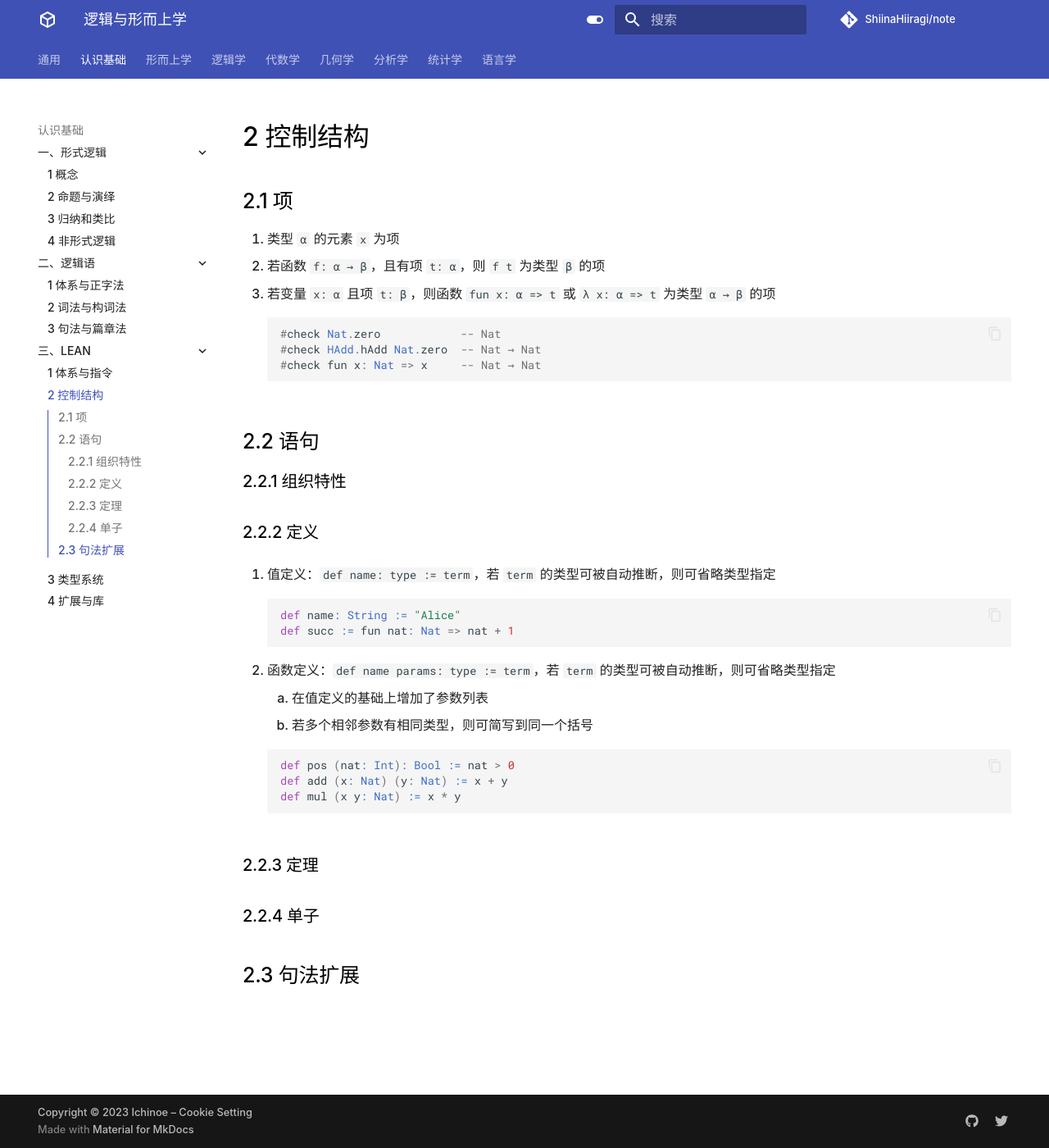
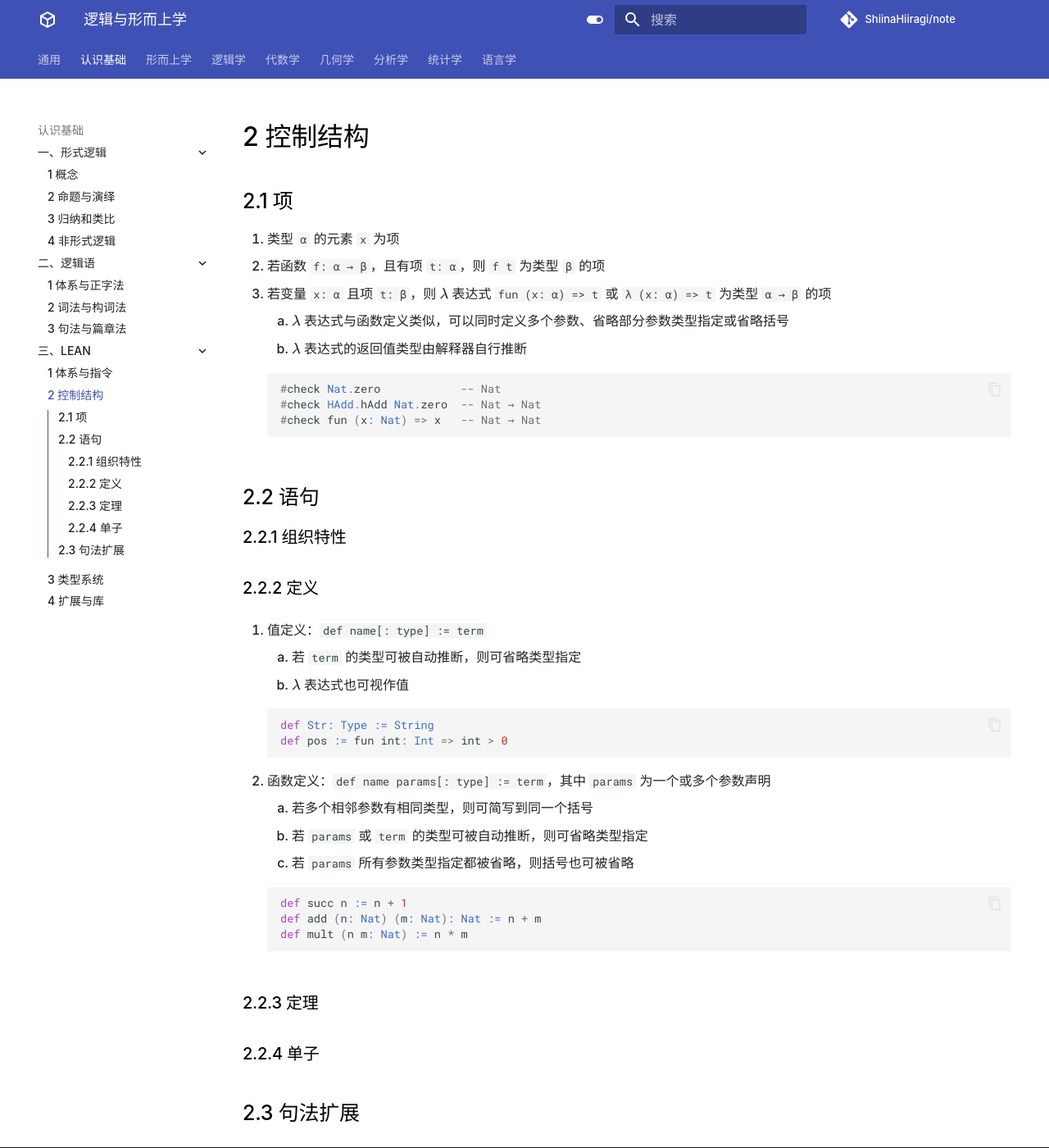
Before and after one commit to ShiinaHiiragi/note, an MkDocs documentation site: the page built from docs/cogn/lean/ctrl.md, in a window 1280 px wide and 1400 px high. Shown: the whole window at 82% size. Built offline with MkDocs 1.6.1 and Material for MkDocs 9.7.7, drawn with Linux system fonts in a browser that asks for light colours; comment, search, counter and statistics services are not loaded.

Commit message:
add assign

````diff
--- a/docs/cogn/lean/ctrl.md
+++ b/docs/cogn/lean/ctrl.md
@@ -3,33 +3,38 @@
 ## 2.1 项
 1. 类型 `α` 的元素 `x` 为项
 2. 若函数 `f: α → β`，且有项 `t: α`，则 `f t` 为类型 `β` 的项
-3. 若变量 `x: α` 且项 `t: β`，则函数 `fun x: α => t` 或 `λ x: α => t` 为类型 `α → β` 的项
+3. 若变量 `x: α` 且项 `t: β`，则 $\lambda$ 表达式 `fun (x: α) => t` 或 `λ (x: α) => t` 为类型 `α → β` 的项
+    1. $\lambda$ 表达式与函数定义类似，可以同时定义多个参数、省略部分参数类型指定或省略括号
+    2. $\lambda$ 表达式的返回值类型由解释器自行推断
 
     ```haskell
     #check Nat.zero            -- Nat
     #check HAdd.hAdd Nat.zero  -- Nat → Nat
-    #check fun x: Nat => x     -- Nat → Nat
+    #check fun (x: Nat) => x   -- Nat → Nat
     ```
 
 ## 2.2 语句
 ### 2.2.1 组织特性
 
 ### 2.2.2 定义
-1. 值定义：`def name: type := term`，若 `term` 的类型可被自动推断，则可省略类型指定
+1. 值定义：`def name[: type] := term`
+    1. 若 `term` 的类型可被自动推断，则可省略类型指定
+    2. $\lambda$ 表达式也可视作值
 
     ```haskell
-    def name: String := "Alice"
-    def succ := fun nat: Nat => nat + 1
+    def Str: Type := String
+    def pos := fun int: Int => int > 0
     ```
 
-2. 函数定义：`def name params: type := term`，若 `term` 的类型可被自动推断，则可省略类型指定
-    1. 在值定义的基础上增加了参数列表
-    2. 若多个相邻参数有相同类型，则可简写到同一个括号
+2. 函数定义：`def name params[: type] := term`，其中 `params` 为一个或多个参数声明
+    1. 若多个相邻参数有相同类型，则可简写到同一个括号
+    2. 若 `params` 或 `term` 的类型可被自动推断，则可省略类型指定
+    3. 若 `params` 所有参数类型指定都被省略，则括号也可被省略
 
     ```haskell
-    def pos (nat: Int): Bool := nat > 0
-    def add (x: Nat) (y: Nat) := x + y
-    def mul (x y: Nat) := x * y
+    def succ n := n + 1
+    def add (n: Nat) (m: Nat): Nat := n + m
+    def mult (n m: Nat) := n * m
     ```
 
 ### 2.2.3 定理
````
